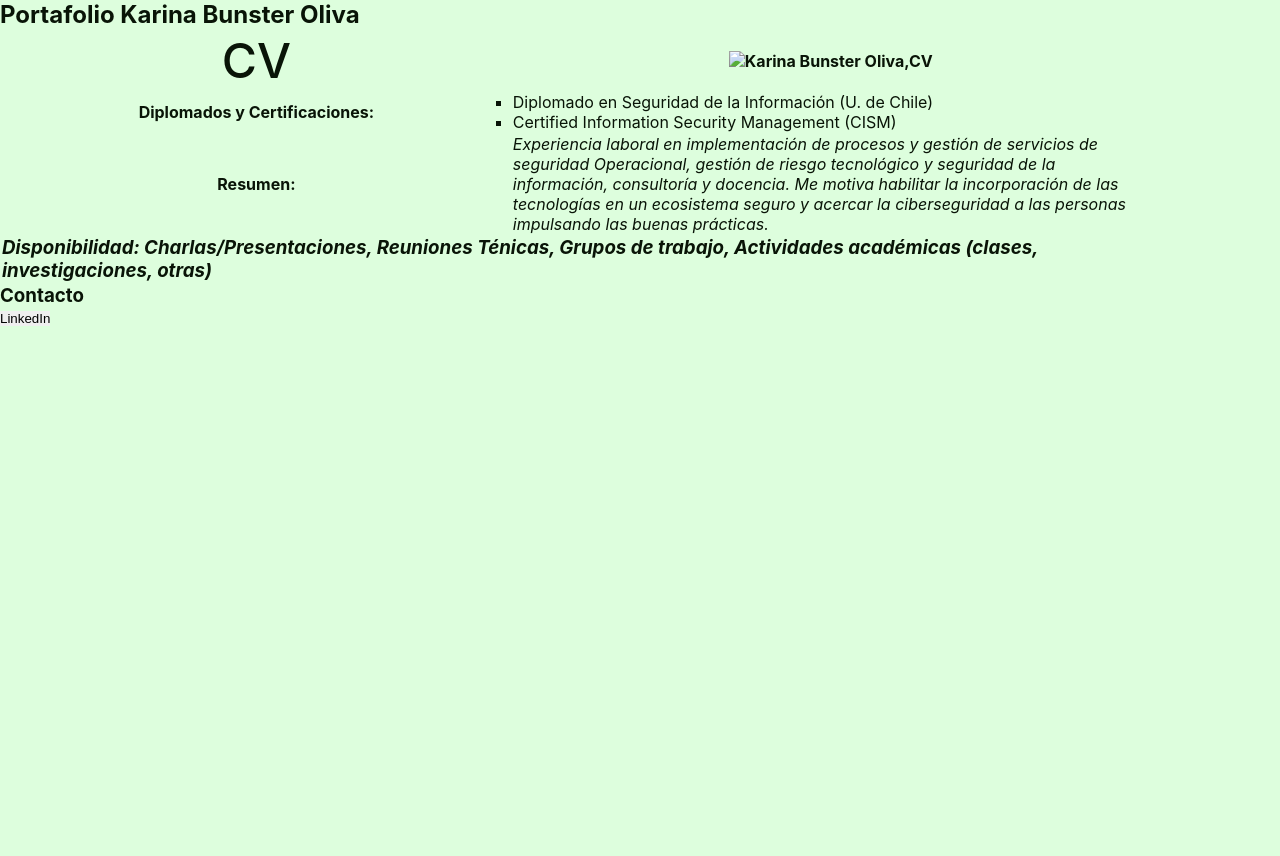
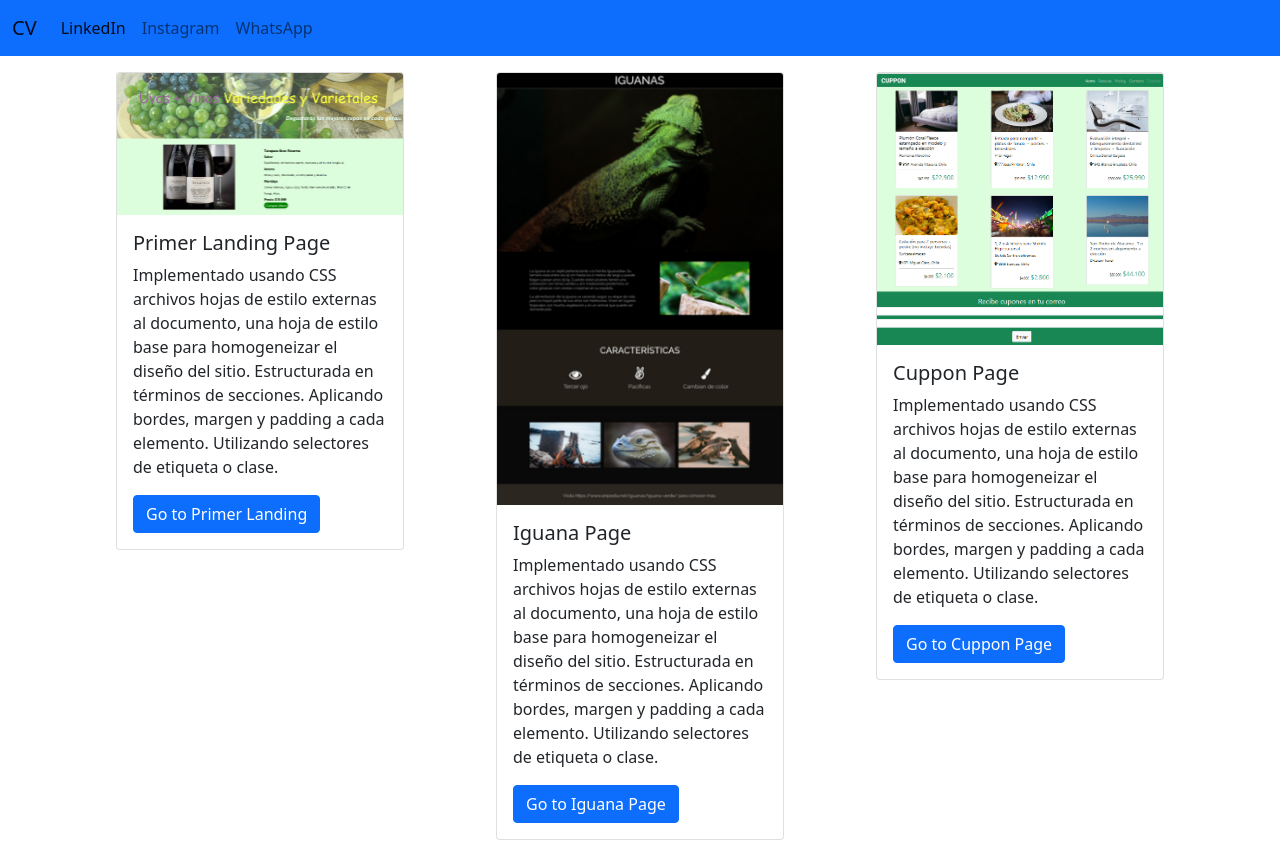
Before and after one commit to Pame819/Pame819.github.io, a plain HTML site: page portafolio.html in a window 1280 px wide. Before the commit the page ends 800 px from the top, so only its background shows below. Drawn offline with nearby package versions, Linux system fonts and the light colour scheme; files that its build step writes are made by us from their sources.

Commit message:
creando Portafolio - mejorando y reparando los otros html y css

```diff
--- a/assets/css/style.css
+++ b/assets/css/style.css
@@ -23,6 +23,7 @@ footer img{
     border:0;
     padding:0;
 }
+
 body{
     font-family: "Raleway",sans-serif;
     color:#fff;
@@ -30,7 +31,7 @@ body{
 }
 
 header{
-    height: 20%;
+    height:10%;
     margin:1em;
 }
 
@@ -39,6 +40,7 @@ h1 {
     text-align: center;
     font-size: 3rem;
 }
+
 .iguana-head {
     width: 100%;
     object-fit: cover;
@@ -68,34 +70,34 @@ h1 {
     height: 200px;
     object-fit: cover;
 }
-.icons{
+.icons {
     text-align: center;
     margin:auto;
     height: 200px;
     background-color: #1e1a13;
 }
-.icons i{
+.icons i {
     font-size: 1em;
     padding: 1em;
 }
-.icons h2{
+.icons h2 {
     padding: 1em;
 }
-.galeria{
+.galeria {
     width: 100%;
     margin-left: 20%;
     margin-top: 3%;
 }
-.galeria-1{
+.galeria-1 {
     display:flex;
     vertical-align: middle;
 }
-.galeria li{
+.galeria li {
     margin: 3px;
     list-style: none;
     vertical-align: middle;
 }
-.galeria img{
+.galeria img {
     width: 250px;
     height: 200px;
     object-fit: cover;
@@ -121,8 +123,8 @@ body {
 
 .header {
   border-width: 60%;
-  height: 10em;
-  padding: 7em;
+  height: 12em;
+  padding: 9em;
   opacity: 0.7;
   background-image: url("../img/wines-g22fe4c7b5_640.jpg");
   background-size: cover;
@@ -142,7 +144,7 @@ body {
   font-size: 2em;
   font-style: oblique;
   text-align: right;
-  color: rgb(53, 235, 226);
+  color: rgb(225, 241, 240);
  }
 .social-content li {
   list-style: none;
--- a/portafolio.html
+++ b/portafolio.html
@@ -5,77 +5,120 @@
     <meta http-equiv="X-UA-Compatible" content="IE=edge" />
     <meta name="viewport" content="width=device-width, initial-scale=1.0" />
     <title>Portafolio</title>
-    <link rel="stylesheet" href="assets/style.css" />
     <link
-      rel="shortcut icon"
-      href="assets/img/favicon-16x16.png"
-      type="image/x-icon"
+      href="https://cdn.jsdelivr.net/npm/bootstrap@5.0.2/dist/css/bootstrap.min.css"
+      rel="stylesheet"
+      integrity="sha384-EVSTQN3/azprG1Anm3QDgpJLIm9Nao0Yz1ztcQTwFspd3yD65VohhpuuCOmLASjC"
+      crossorigin="anonymous"
     />
   </head>
   <body>
-    <table border="1px" </table>
-      <h2>Portafolio <span> Karina Bunster Oliva </span></h2>
-      <colgroup>
-        <col style="width: 40%" />
-        <col style="width: 50%" />
-        <col style="width: 50%" />
-      </colgroup>
-      <thead>
-        <tr>
-          <th rowspan="2">
-            <h1><span>CV</span></h1>
-          </th>
-          <th colspan="1">
-            <div class="image-stack">
-              <img src="assets/img/CV.PNG"
-            alt="Karina Bunster Oliva,CV"/>
+    <nav class="navbar navbar-expand-lg navbar-light bg-primary">
+      <div class="container-fluid">
+        <a class="navbar-brand" href="/index.html">CV</a>
+        <button
+          class="navbar-toggler"
+          type="button"
+          data-bs-toggle="collapse"
+          data-bs-target="#navbarNavAltMarkup"
+          aria-controls="navbarNavAltMarkup"
+          aria-expanded="false"
+          aria-label="Toggle navigation"
+        >
+          <span class="navbar-toggler-icon"></span>
+        </button>
+        <div class="collapse navbar-collapse" id="navbarNavAltMarkup">
+          <div class="navbar-nav">
+            <a
+              class="nav-link active"
+              aria-current="page"
+              href="https://www.linkedin.com/feed/"
+              >LinkedIn</a
+            >
+            <a class="nav-link" href="https://www.instagram.com/?hl=es-la"
+              >Instagram</a
+            >
+            <a class="nav-link" href="https://web.whatsapp.com/">WhatsApp</a>
+          </div>
         </div>
-        </th>
-        </tr>
-      </thead>
-      <tfoot>
-        <tr>
-          <td colspan="2">
-            <h3>
-              <em>
-                Disponibilidad: Charlas/Presentaciones, Reuniones Ténicas,
-                Grupos de trabajo, Actividades académicas (clases,
-                investigaciones, otras)
-              </em>
-            </h3>
-          </td>
-        </tr>
-      </tfoot>
-      <tbody>
-        <tr>
-            <th>Diplomados y Certificaciones:</th>
-            <td>
-              <ul style="list-style-type: square">
-                <li>Diplomado en Seguridad de la Información (U. de Chile)</li>
-                <li>Certified Information Security Management (CISM)</li>
-              </ul>
-            </td>
-        </tr>
-        <tr>
-          <th>Resumen:</th>
-          <td>
-            <p>
-              <em>
-                Experiencia laboral en implementación de procesos y gestión de
-                servicios de seguridad Operacional, gestión de riesgo
-                tecnológico y seguridad de la información, consultoría y
-                docencia. Me motiva habilitar la incorporación de las
-                tecnologías en un ecosistema seguro y acercar la ciberseguridad
-                a las personas impulsando las buenas prácticas.
-              </em>
-            </p>
-          </td>
-        </tr>
-      </tbody>
-    </table>
-    <h3>Contacto</h3>
-    <a href="https://www.linkedin.com/in/karina-bunster-oliva-cism-1599205a/">
-      <button class="Click">LinkedIn</button>
-    </a>
+      </div>
+    </nav>
+    <section class="container">
+      <div class="row">
+          <div class="col-lg-4 col-md-6 col-sm-4 col-xs-12 my-3">
+            <div class="card mx-auto" style="width: 18rem">
+              <img
+                src="/assets/img/1-landing_captura1.PNG"
+                class="card-img-top"
+                alt="primer-landing"
+              />
+              <div class="card-body">
+                <h5 class="card-title"> Primer Landing Page</h5>
+                <p class="card-text">
+                  Implementado usando CSS archivos hojas de estilo externas al
+                  documento, una hoja de estilo base para homogeneizar el diseño
+                  del sitio. Estructurada en términos de secciones. Aplicando
+                  bordes, margen y padding a cada elemento. Utilizando selectores
+                  de etiqueta o clase.
+                </p>
+                <a href="/primer-landing.html" class="btn btn-primary"
+                  >Go to Primer Landing</a
+                >
+              </div>
+            </div>
+          </div>
+
+          <div class="col-lg-4 col-md-3 col-sm-4 col-xs-12 my-3">
+            <div class="card mx-auto" style="width: 18rem">
+              <img
+                src="/assets/img/2-iguana-Captura2.PNG"
+                class="card-img-top"
+                alt="primer-landing"
+              />
+              <div class="card-body">
+                <h5 class="card-title">Iguana Page</h5>
+                <p class="card-text">
+                  Implementado usando CSS archivos hojas de estilo externas al
+                  documento, una hoja de estilo base para homogeneizar el diseño
+                  del sitio. Estructurada en términos de secciones. Aplicando
+                  bordes, margen y padding a cada elemento. Utilizando
+                  selectores de etiqueta o clase.
+                </p>
+                <a href="/iguana-page.html" class="btn btn-primary"
+                  >Go to Iguana Page</a
+                >
+              </div>
+            </div>
+          </div>
+
+          <div class="col-lg-4 col-md-3 col-sm-4 col-xs-12 my-3">
+            <div class="card mx-auto" style="width: 18rem">
+              <img
+                src="/assets/img/3-cuppon_captura3.PNG"
+                class="card-img-top"
+                alt="primer-landing"
+              />
+              <div class="card-body">
+                <h5 class="card-title">Cuppon Page</h5>
+                <p class="card-text">
+                  Implementado usando CSS archivos hojas de estilo externas al
+                  documento, una hoja de estilo base para homogeneizar el diseño
+                  del sitio. Estructurada en términos de secciones. Aplicando
+                  bordes, margen y padding a cada elemento. Utilizando
+                  selectores de etiqueta o clase.
+                </p>
+                <a href="/cuppon.html" class="btn btn-primary"
+                  >Go to Cuppon Page</a
+                >
+              </div>
+            </div>
+          </div>
+    </section>
+
+    <script
+      src="https://cdn.jsdelivr.net/npm/bootstrap@5.0.2/dist/js/bootstrap.bundle.min.js"
+      integrity="sha384-MrcW6ZMFYlzcLA8Nl+NtUVF0sA7MsXsP1UyJoMp4YLEuNSfAP+JcXn/tWtIaxVXM"
+      crossorigin="anonymous"
+    ></script>
   </body>
 </html>
```
Also changed, not shown: iguana-page.html (+6 -6 lines), assets/img/1-landing_captura1.PNG (added), assets/img/2-iguana-Captura2.PNG (added), assets/img/3-cuppon_captura3.PNG (added).
